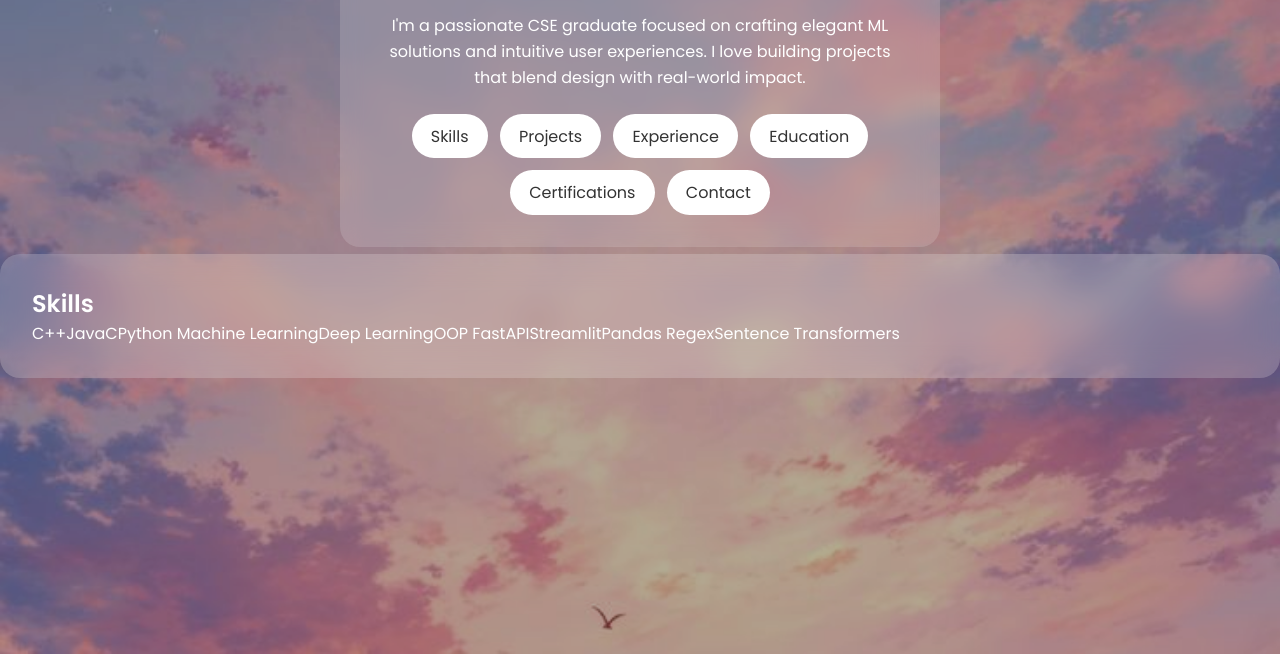
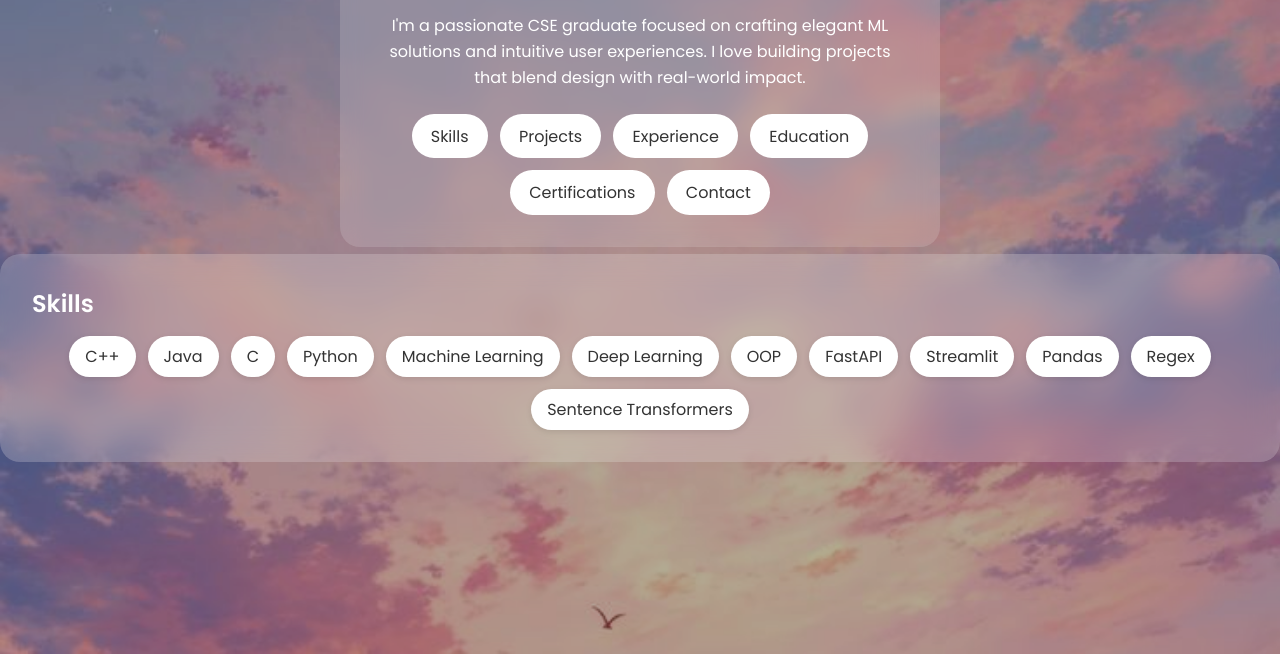
Before and after one commit to ParneetSangwan/portfolio, a plain HTML site: page index.html in a window 1280 px wide. Shown: the part 146-800 px from the top of the page. Drawn offline with Linux system fonts and the light colour scheme.

Commit message:
Add files via upload

```diff
--- a/style.css
+++ b/style.css
@@ -93,3 +93,25 @@ main {
   opacity: 1;
   z-index: 2;
 }
+.skills-grid {
+  display: flex;
+  flex-wrap: wrap;
+  gap: 12px;
+  margin-top: 15px;
+  justify-content: center;
+}
+
+.skills-grid span {
+  background: white;
+  color: #333;
+  padding: 8px 16px;
+  border-radius: 30px;
+  font-weight: 500;
+  font-size: 16px;
+  box-shadow: 0 2px 6px rgba(0, 0, 0, 0.1);
+  transition: transform 0.3s ease;
+}
+
+.skills-grid span:hover {
+  transform: scale(1.05);
+}
```
